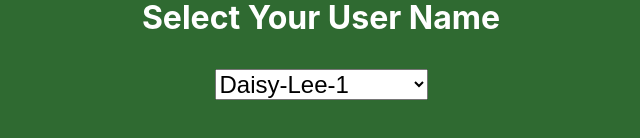
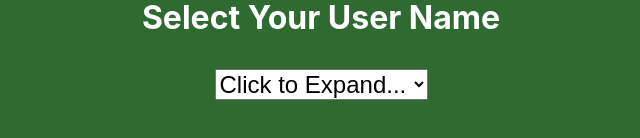
Before and after one commit to Samantha-Brown/future-seeds-ui, a React (Create React App) app: page /login in a window 1280 px wide. Shown: the part 318-456 px from the top of the page, without its empty margins (319-959 px from the left). Built offline with nearby package versions, Linux system fonts and the light colour scheme.

Commit message:
Conditional render select option on dropdown

```diff
--- a/src/Components/Home/Home.css
+++ b/src/Components/Home/Home.css
@@ -1,5 +1,5 @@
 .home-container {
-  height: 100vh;
+  height: 80vh;
   width: 100vw;
   display: flex;
   flex-direction: column;
--- a/src/Components/LogIn/LogIn.js
+++ b/src/Components/LogIn/LogIn.js
@@ -22,10 +22,8 @@ const LogIn = () => {
 
   const conditionalLink = () => {
     if (!currentUser) {
-      console.log('no user')
       return '/login/'
     } else {
-      console.log('user')
       return '/seeds/'
     }
   }
@@ -38,7 +36,10 @@ const LogIn = () => {
     <div className='login-container'>
       <img src={plant2} alt='second plant sketch' className='single-plant'/>
       <h3 className='select-name'>Select Your User Name</h3>
-      <select className='user-list' onChange={e => handleChange(e.target.value)}> {userList} </select>
+      <select className='user-list' onChange={e => handleChange(e.target.value)}>
+        {!currentUser && <option>Click to Expand...</option>}
+        {userList}
+      </select>
       <Link to={conditionalLink}>
         <img src={loginImg} className='menu-btn' alt='log in btn'/>
       </Link>
```
